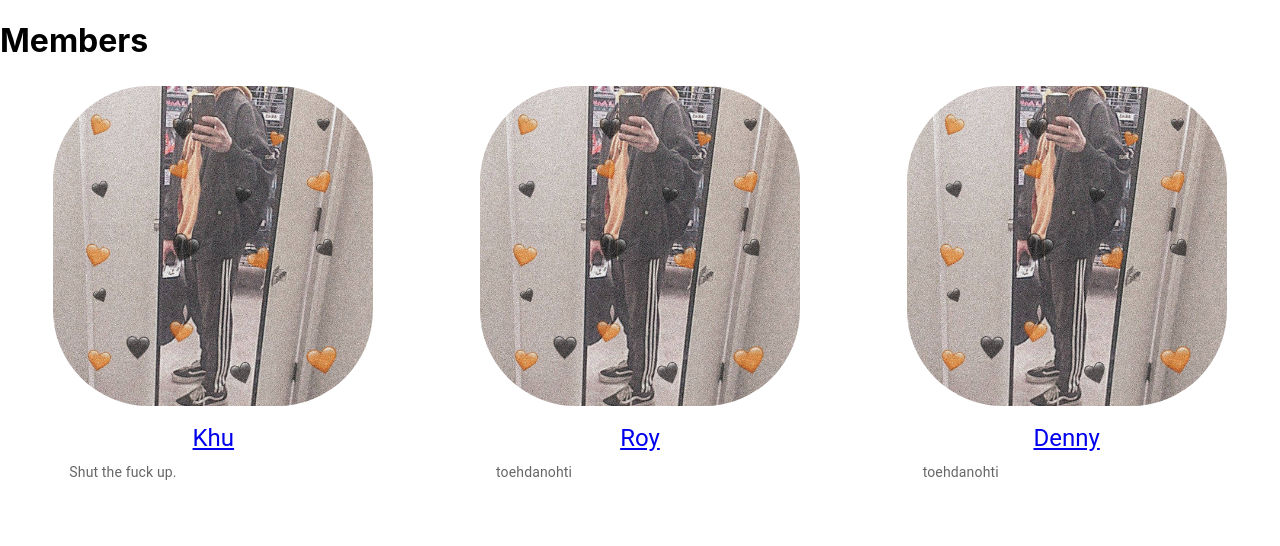
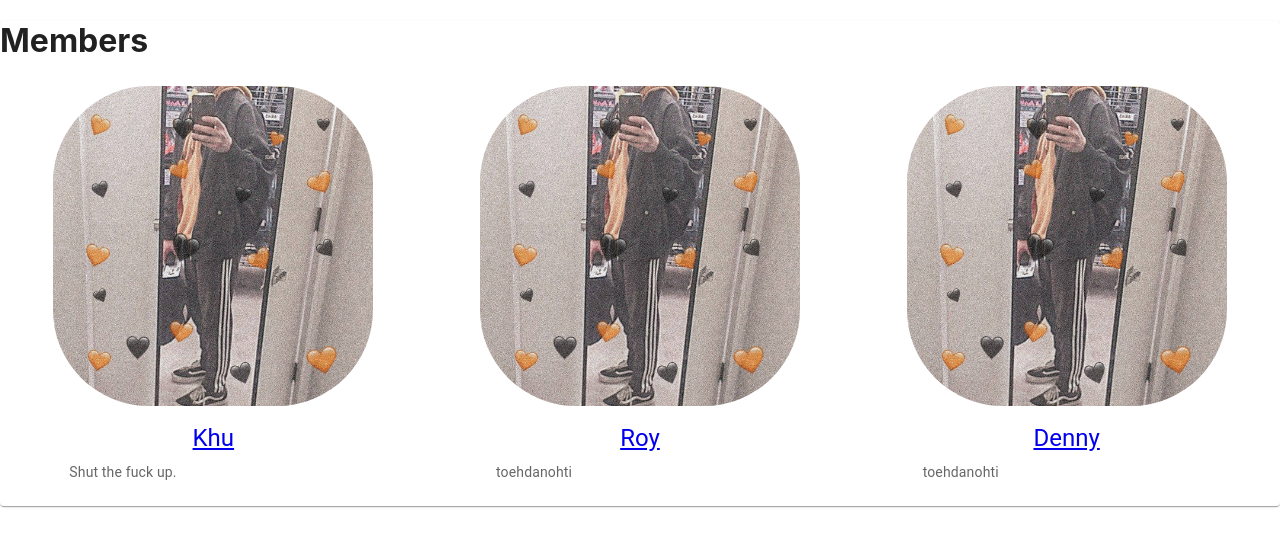
Before and after one commit to TMHsu-0413/react_sp, a React (Create React App) app: page / in a window 1280 px wide. Shown: the top 546 px of the page. Built offline with nearby package versions, Linux system fonts and the light colour scheme.

Commit message:
[FIXED]將Component名稱修正為大駝峰寫法 [UPDATE]嘗試建立背景圖片

```diff
--- a/src/App.tsx
+++ b/src/App.tsx
@@ -1,21 +1,30 @@
 import React from "react";
-import {Button} from '@mui/material'
+import {Button, Paper} from '@mui/material'
 import HomepageBody from "./components/HomepageBody";
-import Roy_page from "./components/Roy_page/Roy_page";
-import Khu_page from "./components/Khu_page/Khu_page";
-import Denny_page from "./components/Denny_page/Denny_page";
+import RoyPage from "./components/RoyPage/RoyPage";
+import KusPage from "./components/KhuPage/KusPage";
+import DennyPage from "./components/DennyPage/DennyPage";
 import {Routes, Route} from "react-router-dom"
+import HomePageBg from "./statics/images/homepage_bg.jpg"
+
+const styles : any = {
+  paperContainer:{
+    backgroundImage: `url(%{HomePageBg})`
+  }
+};
 
 function App() {
   return (
     <div>
-      <h1>Members</h1>
-      <Routes>
-        <Route path="/" element={<HomepageBody />}></Route>
-        <Route path="/Roy" element={<Roy_page />}></Route>
-        <Route path="/Denny" element={<Denny_page />}></Route>
-        <Route path="/Khu" element={<Khu_page />}></Route>
-      </Routes>
+      <Paper style={styles.backgroundImage}>
+        <h1>Members</h1>
+        <Routes>
+          <Route path="/" element={<HomepageBody />}></Route>
+          <Route path="/Roy" element={<RoyPage />}></Route>
+          <Route path="/Denny" element={<DennyPage />}></Route>
+          <Route path="/Khu" element={<KusPage />}></Route>
+        </Routes>
+      </Paper>
     </div>
   );
 }
--- a/src/components/Denny_page/Denny_page.tsx
+++ /dev/null
@@ -1,8 +0,0 @@
-import * as React from 'react';
-
-
-function Denny_page(props : any){
-  return (<h1>Denny</h1>);
-}
-
-export default Denny_page;
--- a/src/components/Khu_page/Khu_page.tsx
+++ /dev/null
@@ -1,8 +0,0 @@
-import * as React from 'react';
-
-
-function Khu_page(props : any){
-  return (<h1>Khu</h1>);
-}
-
-export default Khu_page;
--- a/src/components/Roy_page/Roy_page.tsx
+++ /dev/null
@@ -1,8 +0,0 @@
-import * as React from 'react';
-
-
-function Roy_page(props : any){
-  return (<h1>Roy</h1>);
-}
-
-export default Roy_page;
```
Also changed, not shown: src/statics/images/homepage_bg.jpg (added).
